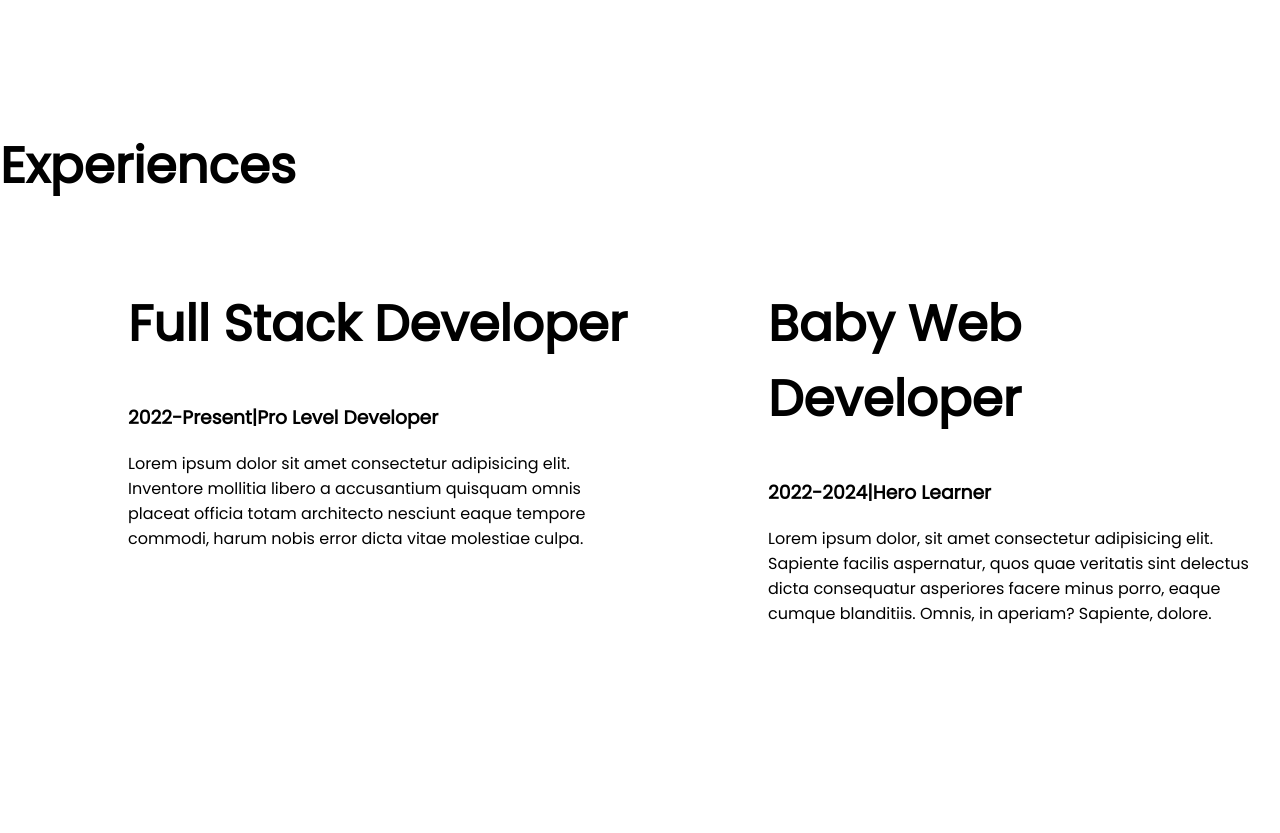
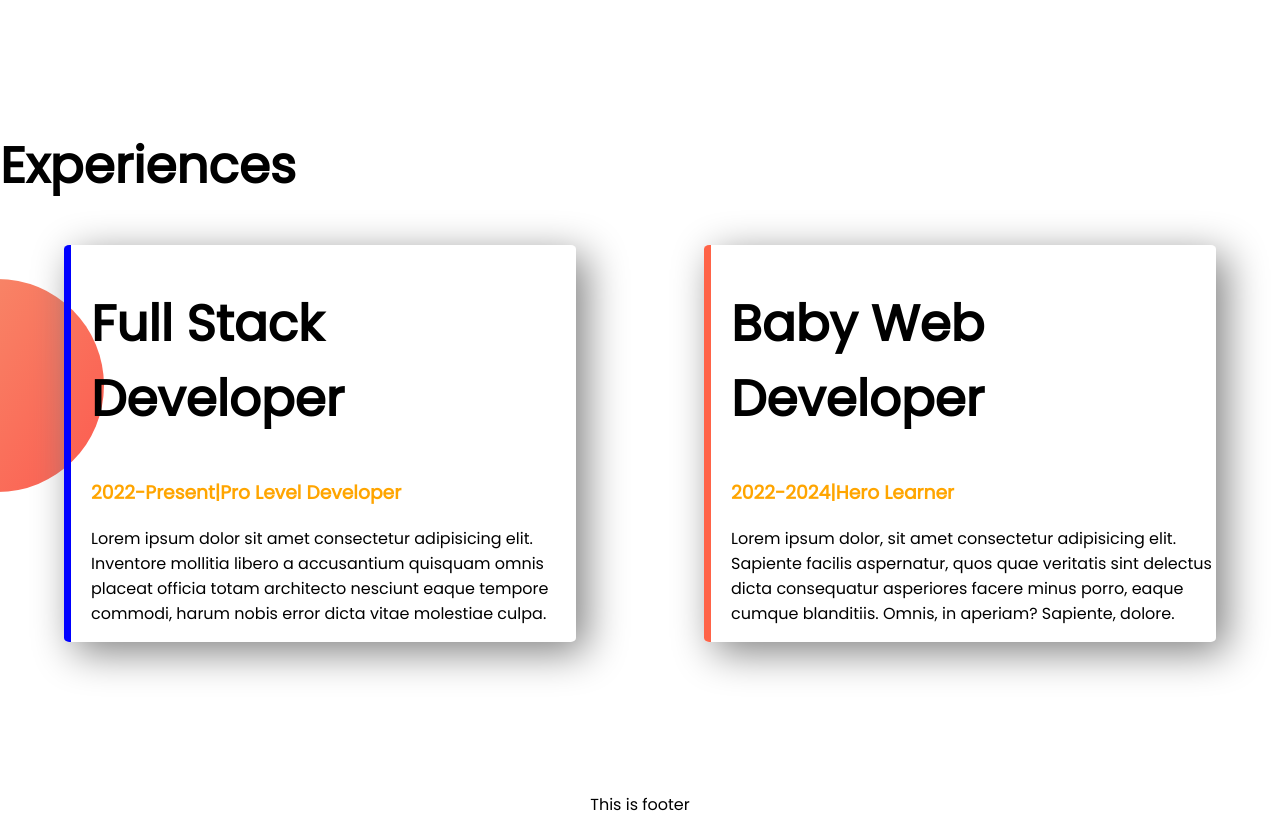
Before and after one commit to nizaaaam/nizam_portfolio, a plain HTML site: page index.html in a window 1280 px wide. Shown: the part 1060-1893 px from the top of the page. Before the commit the page ends 1852 px from the top, so only its background shows below. Drawn offline with Linux system fonts and the light colour scheme.

Commit message:
end section

```diff
--- a/index.html
+++ b/index.html
@@ -52,9 +52,9 @@
     <Section class="experience-section">
         <h1>Experiences</h1>
         <div class="flexible-mia">
-            <div class="half-width">
+            <div id="exp_1" class="expsection1">
                 <h1>Full Stack Developer</h1>
-                <h3>2022-Present|Pro Level Developer</h3>
+                <h3 class="orange-color">2022-Present|Pro Level Developer </h3>
                 <p>Lorem ipsum dolor sit amet consectetur adipisicing elit. Inventore mollitia libero a accusantium
                     quisquam
                     omnis placeat officia totam architecto nesciunt eaque tempore commodi, harum nobis error dicta vitae
@@ -62,9 +62,9 @@
 
             </div>
 
-            <div class="half-width">
+            <div id="exp_2" class="expsection1">
                 <h1>Baby Web Developer</h1>
-                <h3>2022-2024|Hero Learner</h3>
+                <h3 class="orange-color">2022-2024|Hero Learner </h3>
                 <p>Lorem ipsum dolor, sit amet consectetur adipisicing elit. Sapiente facilis aspernatur, quos quae
                     veritatis sint delectus dicta consequatur asperiores facere minus porro, eaque cumque blanditiis.
                     Omnis,
@@ -74,5 +74,8 @@
 
     </Section>
 </body>
+<footer>
+    <p> This is footer </p>
+</footer>
 
 </html>
--- a/style.css
+++ b/style.css
@@ -46,3 +46,33 @@ h1 {
     background-repeat: no-repeat;
     background-position: right;
 }
+
+.expsection1 {
+    width: 40%;
+    margin-left: 5%;
+    margin-right: 5%;
+    padding-left: 20px;
+    border-radius: 1%;
+    box-shadow: 10px 10px 40px gray;
+
+
+}
+
+.experience-section {
+    background-image: url(images/exp-bg.png);
+    background-repeat: no-repeat;
+    background-position: left;
+}
+
+#exp_1 {
+    border-left: 7px solid blue;
+
+}
+
+#exp_2 {
+    border-left: 7px solid tomato;
+}
+
+footer p {
+    text-align: center;
+}
```
